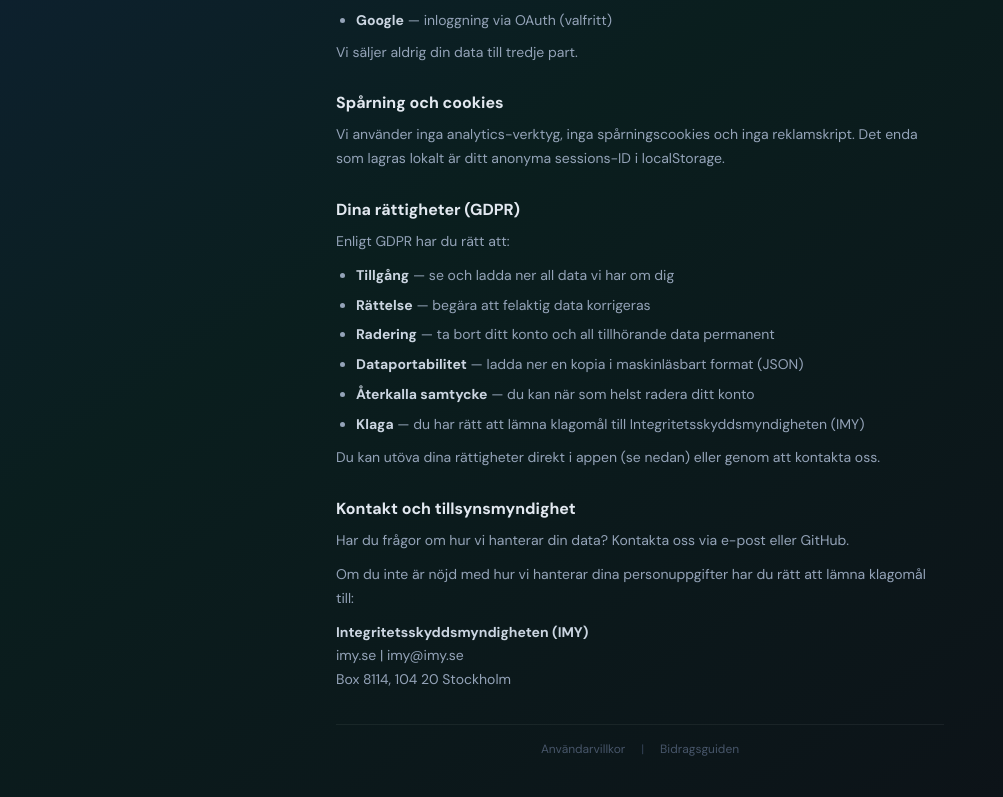
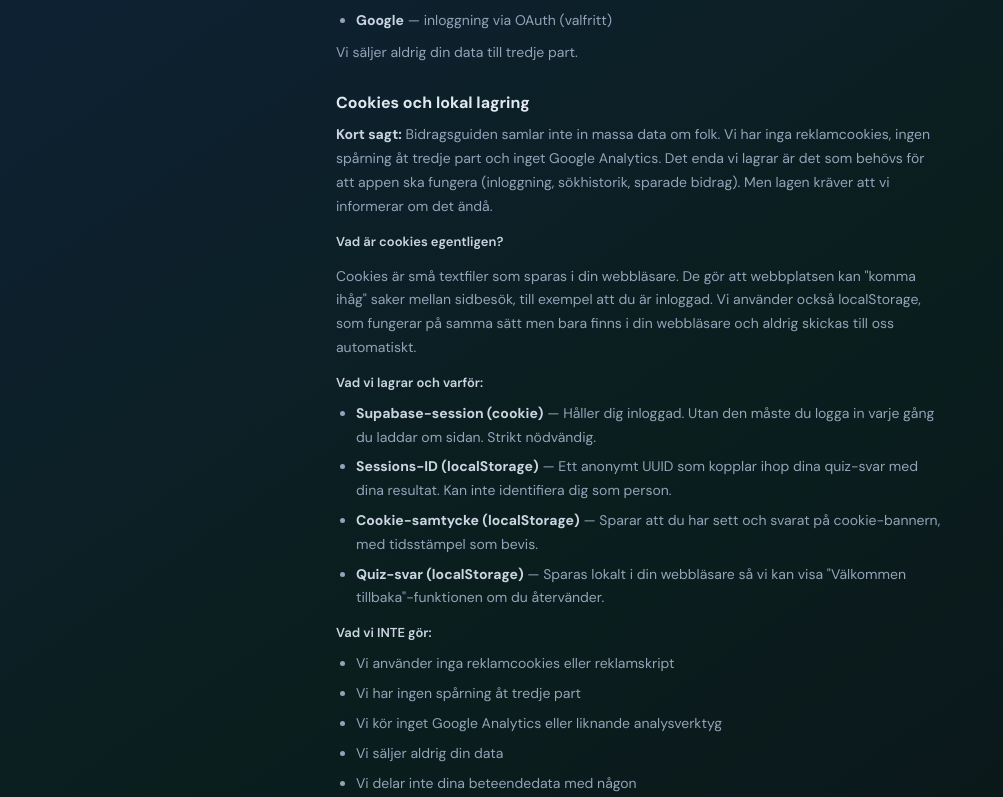
Before and after one commit to linneamoritznyc/Bidragsguiden, a Next.js app: page /integritetspolicy in a window 1280 px wide. Shown: the part 1243-2040 px from the top of the page, without its empty margins (0-1003 px from the left). Built offline with nearby package versions, Linux system fonts and the light colour scheme; no server answers.

Commit message:
Expand cookie & privacy section on integritetspolicy page
Detailed, friendly explanation of what cookies are, what we store locally,
why we store it, and what we explicitly do NOT do (no ads, no tracking,
no analytics, no data selling).

https://claude.ai/code/session_01QC6Ju7nAzwry6u2X2Y2Xez

```diff
--- a/pages/integritetspolicy.js
+++ b/pages/integritetspolicy.js
@@ -147,11 +147,53 @@ export default function Integritetspolicy() {
             <p style={{ margin: "8px 0 0" }}>Vi säljer aldrig din data till tredje part.</p>
           </Section>
 
-          <Section title="Spårning och cookies">
-            <p style={{ margin: 0 }}>
-              Vi använder inga analytics-verktyg, inga spårningscookies och inga reklamskript.
-              Det enda som lagras lokalt är ditt anonyma sessions-ID i localStorage.
+          <Section title="Cookies och lokal lagring">
+            <p style={{ margin: "0 0 12px" }}>
+              <strong style={{ color: "#cbd5e1" }}>Kort sagt:</strong> Bidragsguiden samlar inte in massa data om folk.
+              Vi har inga reklamcookies, ingen spårning åt tredje part och inget Google Analytics.
+              Det enda vi lagrar är det som behövs för att appen ska fungera (inloggning, sökhistorik,
+              sparade bidrag). Men lagen kräver att vi informerar om det ändå.
             </p>
+            <p style={{ margin: "0 0 12px", fontSize: 13, fontWeight: 600, color: "#cbd5e1" }}>
+              Vad är cookies egentligen?
+            </p>
+            <p style={{ margin: "0 0 12px" }}>
+              Cookies är små textfiler som sparas i din webbläsare. De gör att webbplatsen
+              kan "komma ihåg" saker mellan sidbesök, till exempel att du är inloggad.
+              Vi använder också localStorage, som fungerar på samma sätt men bara finns
+              i din webbläsare och aldrig skickas till oss automatiskt.
+            </p>
+            <p style={{ margin: "0 0 8px", fontSize: 13, fontWeight: 600, color: "#cbd5e1" }}>
+              Vad vi lagrar och varför:
+            </p>
+            <ul style={{ margin: "0 0 12px", paddingLeft: 20 }}>
+              <li style={{ marginBottom: 6 }}>
+                <strong style={{ color: "#cbd5e1" }}>Supabase-session (cookie)</strong> — Håller dig
+                inloggad. Utan den måste du logga in varje gång du laddar om sidan. Strikt nödvändig.
+              </li>
+              <li style={{ marginBottom: 6 }}>
+                <strong style={{ color: "#cbd5e1" }}>Sessions-ID (localStorage)</strong> — Ett anonymt
+                UUID som kopplar ihop dina quiz-svar med dina resultat. Kan inte identifiera dig som person.
+              </li>
+              <li style={{ marginBottom: 6 }}>
+                <strong style={{ color: "#cbd5e1" }}>Cookie-samtycke (localStorage)</strong> — Sparar att
+                du har sett och svarat på cookie-bannern, med tidsstämpel som bevis.
+              </li>
+              <li style={{ marginBottom: 6 }}>
+                <strong style={{ color: "#cbd5e1" }}>Quiz-svar (localStorage)</strong> — Sparas lokalt i
+                din webbläsare så vi kan visa "Välkommen tillbaka"-funktionen om du återvänder.
+              </li>
+            </ul>
+            <p style={{ margin: "0 0 8px", fontSize: 13, fontWeight: 600, color: "#cbd5e1" }}>
+              Vad vi INTE gör:
+            </p>
+            <ul style={{ margin: 0, paddingLeft: 20 }}>
+              <li style={{ marginBottom: 6 }}>Vi använder inga reklamcookies eller reklamskript</li>
+              <li style={{ marginBottom: 6 }}>Vi har ingen spårning åt tredje part</li>
+              <li style={{ marginBottom: 6 }}>Vi kör inget Google Analytics eller liknande analysverktyg</li>
+              <li style={{ marginBottom: 6 }}>Vi säljer aldrig din data</li>
+              <li style={{ marginBottom: 6 }}>Vi delar inte dina beteendedata med någon</li>
+            </ul>
           </Section>
 
           <Section title="Dina rättigheter (GDPR)">
```
